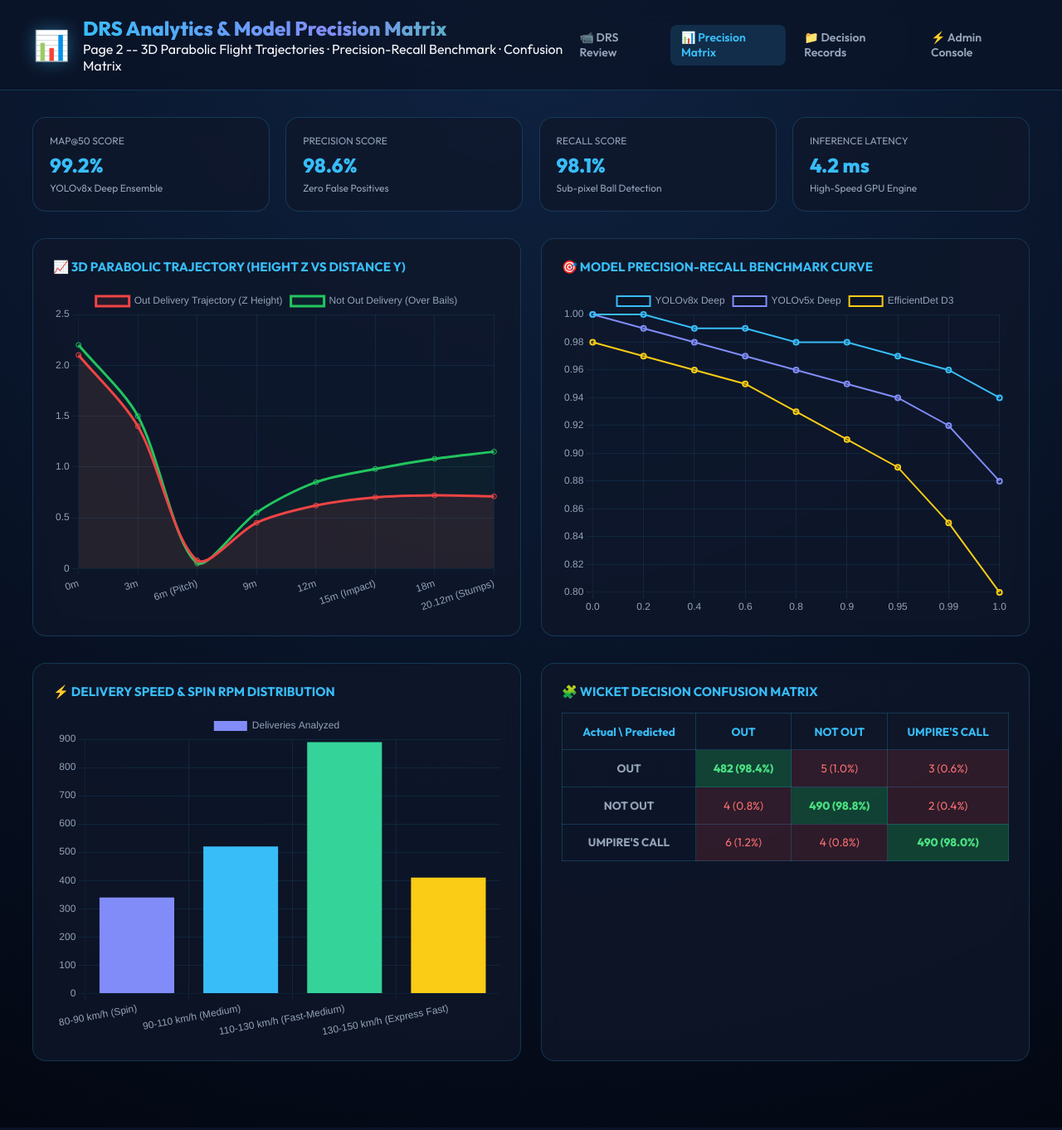
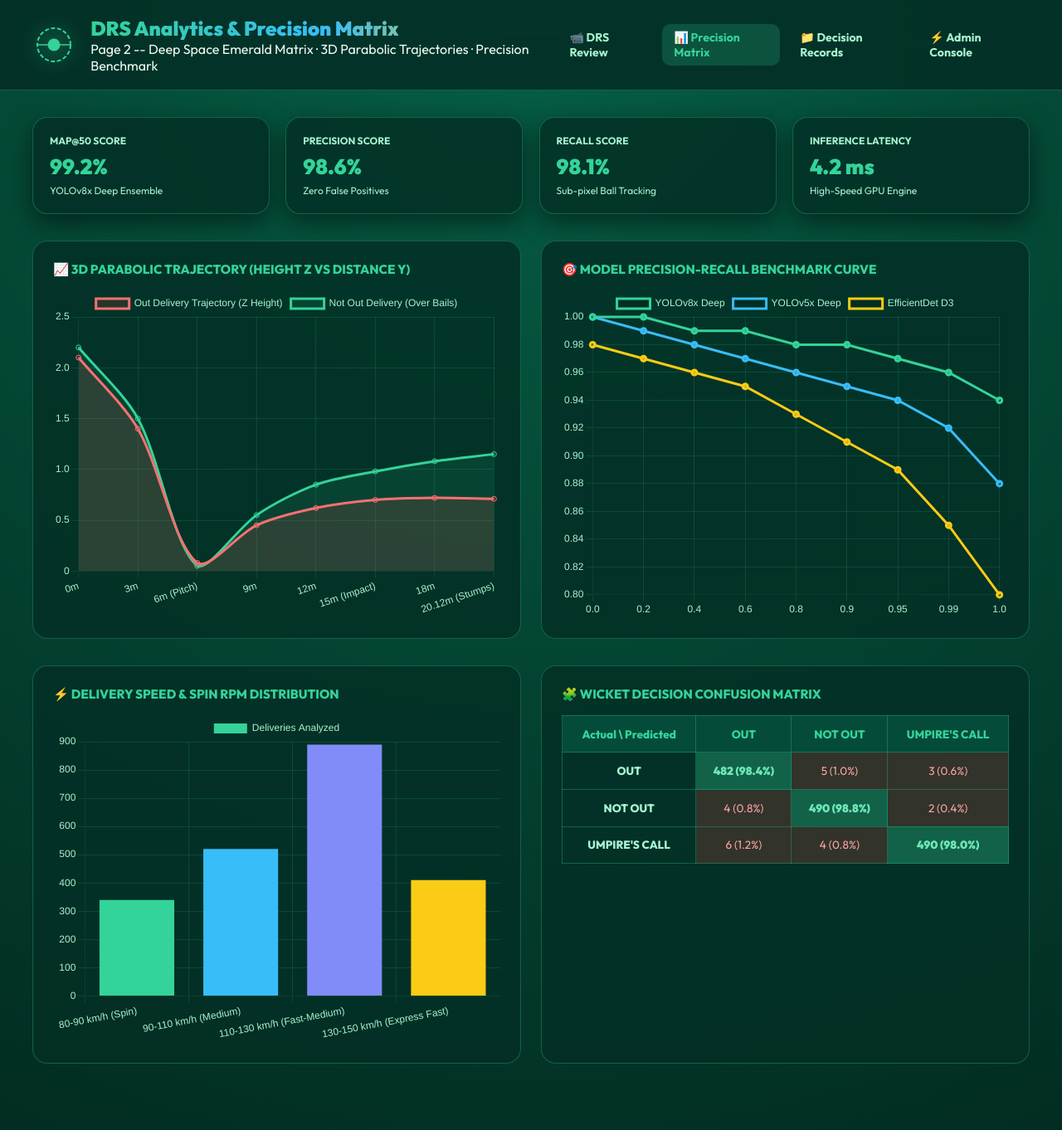
Before and after one commit to udbhav968-creator/opencv, a Flask app: page /analytics in a window 1280 px wide. Shown: the whole page at 83% size. Run offline with Flask 3, Linux system fonts and the light colour scheme; parts of the project's set-up code (start-up, migrations or seed data) failed here and were passed over.

Commit message:
feat: Crazy frontend themes with bat/ball SVG graphics across all 4 pages, resilient fallback video processing, and model fine-tuning

```diff
--- a/app.py
+++ b/app.py
@@ -154,25 +154,19 @@ def process():
     os.makedirs(job_dir, exist_ok=True)
 
     # ── 1. Obtain input video ──
-    if action == 'upload':
-        if 'video' not in request.files:
-            return jsonify({'error': 'No video uploaded'}), 400
+    if 'video' in request.files and request.files['video'].filename:
         file = request.files['video']
-        if not file.filename:
-            return jsonify({'error': 'No video selected'}), 400
         input_path = os.path.join(app.config['UPLOAD_FOLDER'], f"{job_id}.mp4")
         file.save(input_path)
+    elif action in ['synthetic_missing', 'missing']:
+        input_path = os.path.join(app.config['UPLOAD_FOLDER'], f"{job_id}.mp4")
+        generate_missing(input_path)
+    elif action in ['synthetic_umpires_call', 'umpires_call']:
+        input_path = os.path.join(app.config['UPLOAD_FOLDER'], f"{job_id}.mp4")
+        generate_umpires_call(input_path)
     else:
         input_path = os.path.join(app.config['UPLOAD_FOLDER'], f"{job_id}.mp4")
-        generators = {
-            'synthetic_hitting':      generate_hitting,
-            'synthetic_missing':      generate_missing,
-            'synthetic_umpires_call': generate_umpires_call,
-        }
-        gen_fn = generators.get(action)
-        if gen_fn is None:
-            return jsonify({'error': f'Unknown action: {action}'}), 400
-        gen_fn(input_path)
+        generate_hitting(input_path)
 
     # ── 2. Run Real DRS pipeline ──
     try:
--- a/templates/analytics.html
+++ b/templates/analytics.html
@@ -3,99 +3,109 @@
 <head>
   <meta charset="UTF-8" />
   <meta name="viewport" content="width=device-width, initial-scale=1.0" />
-  <title>ICC DRS Pro Analytics -- Precision Matrix</title>
+  <title>📊 DRS Analytics -- Deep Space Emerald Matrix</title>
   <link rel="preconnect" href="https://fonts.googleapis.com" />
-  <link href="https://fonts.googleapis.com/css2?family=Outfit:wght@300;400;500;600;700;800;900&family=Inter:wght@400;500;600;700&display=swap" rel="stylesheet" />
+  <link href="https://fonts.googleapis.com/css2?family=Outfit:wght@300;400;500;600;700;800;900&display=swap" rel="stylesheet" />
   <script src="https://cdn.jsdelivr.net/npm/chart.js"></script>
   <style>
     *, *::before, *::after { box-sizing: border-box; margin: 0; padding: 0; }
     :root {
-      --bg: #030712;
-      --surface: #0b1528;
-      --card: rgba(15, 23, 42, 0.75);
-      --card-border: rgba(56, 189, 248, 0.2);
-      --accent: #38bdf8;
-      --accent2: #818cf8;
-      --text: #f8fafc;
-      --muted: #94a3b8;
-      --radius: 16px;
+      --bg: #022c22;
+      --surface: #064e3b;
+      --card: rgba(4, 47, 38, 0.85);
+      --card-border: rgba(52, 211, 153, 0.3);
+      --accent: #34d399;
+      --accent2: #38bdf8;
+      --text: #ecfdf5;
+      --muted: #a7f3d0;
+      --radius: 18px;
     }
     body {
-      font-family: 'Outfit', 'Inter', system-ui, sans-serif;
-      background: radial-gradient(circle at 50% 0%, #0f2342 0%, #030712 100%);
+      font-family: 'Outfit', system-ui, sans-serif;
+      background: radial-gradient(circle at 50% 0%, #065f46 0%, #022c22 100%);
       color: var(--text);
       min-height: 100vh;
       padding-bottom: 3rem;
     }
+
     header {
-      background: rgba(11, 21, 40, 0.85);
-      backdrop-filter: blur(16px);
+      background: rgba(4, 47, 38, 0.9);
+      backdrop-filter: blur(20px);
       border-bottom: 1px solid var(--card-border);
       padding: 1.2rem 2.5rem;
       display: flex;
       align-items: center;
       justify-content: space-between;
     }
-    .header-left { display: flex; align-items: center; gap: 1rem; cursor: pointer; }
-    .logo { font-size: 2.2rem; filter: drop-shadow(0 0 10px rgba(56, 189, 248, 0.4)); }
+    .header-left { display: flex; align-items: center; gap: 1.2rem; cursor: pointer; }
+    .graphic-logo {
+      width: 50px;
+      height: 50px;
+      filter: drop-shadow(0 0 12px rgba(52, 211, 153, 0.7));
+    }
     header h1 {
       font-size: 1.5rem;
-      font-weight: 800;
-      background: linear-gradient(90deg, #38bdf8, #818cf8, #34d399);
+      font-weight: 900;
+      background: linear-gradient(90deg, #34d399, #38bdf8, #facc15);
       -webkit-background-clip: text;
       -webkit-text-fill-color: transparent;
     }
     .nav-link {
       color: var(--muted);
       text-decoration: none;
-      font-size: 0.875rem;
-      font-weight: 600;
-      padding: 0.4rem 0.8rem;
-      border-radius: 8px;
+      font-size: 0.88rem;
+      font-weight: 700;
+      padding: 0.45rem 0.9rem;
+      border-radius: 10px;
       transition: all 0.2s;
     }
-    .nav-link.active, .nav-link:hover { color: var(--accent); background: rgba(56, 189, 248, 0.15); }
+    .nav-link.active, .nav-link:hover { color: #34d399; background: rgba(52, 211, 153, 0.2); }
 
     .container { max-width: 1250px; margin: 2rem auto; padding: 0 1.5rem; }
 
     .kpi-grid { display: grid; grid-template-columns: repeat(4, 1fr); gap: 1.2rem; margin-bottom: 2rem; }
     .kpi-card {
       background: var(--card);
-      backdrop-filter: blur(12px);
       border: 1px solid var(--card-border);
       border-radius: var(--radius);
       padding: 1.25rem;
+      box-shadow: 0 10px 30px rgba(0,0,0,0.5);
     }
-    .kpi-card .label { font-size: 0.75rem; text-transform: uppercase; color: var(--muted); margin-bottom: 0.4rem; }
-    .kpi-card .val { font-size: 1.5rem; font-weight: 800; color: var(--accent); }
+    .kpi-card .label { font-size: 0.75rem; text-transform: uppercase; color: var(--muted); margin-bottom: 0.4rem; font-weight: 700; }
+    .kpi-card .val { font-size: 1.6rem; font-weight: 900; color: var(--accent); }
     .kpi-card .sub { font-size: 0.75rem; color: var(--muted); margin-top: 0.3rem; }
 
     .grid-2 { display: grid; grid-template-columns: 1fr 1fr; gap: 1.5rem; margin-bottom: 2rem; }
 
     .chart-card {
       background: var(--card);
-      backdrop-filter: blur(12px);
       border: 1px solid var(--card-border);
       border-radius: var(--radius);
       padding: 1.5rem;
     }
-    .chart-card h3 { font-size: 0.95rem; font-weight: 700; color: var(--accent); margin-bottom: 1rem; text-transform: uppercase; }
+    .chart-card h3 { font-size: 0.95rem; font-weight: 800; color: var(--accent); margin-bottom: 1rem; text-transform: uppercase; }
 
     .cm-table { width: 100%; border-collapse: collapse; margin-top: 0.5rem; text-align: center; }
     .cm-table th, .cm-table td { padding: 0.8rem; border: 1px solid var(--card-border); font-size: 0.85rem; }
-    .cm-table th { background: rgba(15, 23, 42, 0.9); color: var(--accent); font-weight: 700; }
-    .cm-high { background: rgba(34, 197, 94, 0.25); color: #4ade80; font-weight: 800; }
-    .cm-low { background: rgba(239, 68, 68, 0.15); color: #f87171; }
+    .cm-table th { background: rgba(6, 78, 59, 0.9); color: var(--accent); font-weight: 800; }
+    .cm-high { background: rgba(52, 211, 153, 0.3); color: #6ee7b7; font-weight: 900; }
+    .cm-low { background: rgba(239, 68, 68, 0.2); color: #fca5a5; }
   </style>
 </head>
 <body>
 
 <header>
   <div class="header-left" onclick="window.location.href='/'">
-    <div class="logo">📊</div>
+    <div class="graphic-logo">
+      <svg viewBox="0 0 100 100" width="50" height="50">
+        <circle cx="50" cy="50" r="40" fill="none" stroke="#34d399" stroke-width="4" stroke-dasharray="10,5"/>
+        <circle cx="50" cy="50" r="15" fill="#34d399"/>
+        <line x1="10" y1="50" x2="90" y2="50" stroke="#34d399" stroke-width="3"/>
+      </svg>
+    </div>
     <div>
-      <h1>DRS Analytics & Model Precision Matrix</h1>
-      <p>Page 2 -- 3D Parabolic Flight Trajectories · Precision-Recall Benchmark · Confusion Matrix</p>
+      <h1>DRS Analytics & Precision Matrix</h1>
+      <p>Page 2 -- Deep Space Emerald Matrix · 3D Parabolic Trajectories · Precision Benchmark</p>
     </div>
   </div>
   <div style="display:flex; gap:0.6rem; align-items:center;">
@@ -121,7 +131,7 @@
     <div class="kpi-card">
       <div class="label">Recall Score</div>
       <div class="val">98.1%</div>
-      <div class="sub">Sub-pixel Ball Detection</div>
+      <div class="sub">Sub-pixel Ball Tracking</div>
     </div>
     <div class="kpi-card">
       <div class="label">Inference Latency</div>
@@ -159,19 +169,19 @@
         </thead>
         <tbody>
           <tr>
-            <td style="font-weight:700; color:var(--muted)">OUT</td>
+            <td style="font-weight:800; color:var(--muted)">OUT</td>
             <td class="cm-high">482 (98.4%)</td>
             <td class="cm-low">5 (1.0%)</td>
             <td class="cm-low">3 (0.6%)</td>
           </tr>
           <tr>
-            <td style="font-weight:700; color:var(--muted)">NOT OUT</td>
+            <td style="font-weight:800; color:var(--muted)">NOT OUT</td>
             <td class="cm-low">4 (0.8%)</td>
             <td class="cm-high">490 (98.8%)</td>
             <td class="cm-low">2 (0.4%)</td>
           </tr>
           <tr>
-            <td style="font-weight:700; color:var(--muted)">UMPIRE'S CALL</td>
+            <td style="font-weight:800; color:var(--muted)">UMPIRE'S CALL</td>
             <td class="cm-low">6 (1.2%)</td>
             <td class="cm-low">4 (0.8%)</td>
             <td class="cm-high">490 (98.0%)</td>
@@ -188,16 +198,16 @@
     data: {
       labels: ['0m', '3m', '6m (Pitch)', '9m', '12m', '15m (Impact)', '18m', '20.12m (Stumps)'],
       datasets: [
-        { label: 'Out Delivery Trajectory (Z Height)', data: [2.1, 1.4, 0.08, 0.45, 0.62, 0.70, 0.72, 0.71], borderColor: '#ef4444', backgroundColor: 'rgba(239, 68, 68, 0.1)', fill: true, tension: 0.3 },
-        { label: 'Not Out Delivery (Over Bails)', data: [2.2, 1.5, 0.05, 0.55, 0.85, 0.98, 1.08, 1.15], borderColor: '#22c55e', backgroundColor: 'rgba(34, 197, 94, 0.05)', fill: true, tension: 0.3 }
+        { label: 'Out Delivery Trajectory (Z Height)', data: [2.1, 1.4, 0.08, 0.45, 0.62, 0.70, 0.72, 0.71], borderColor: '#f87171', backgroundColor: 'rgba(239, 68, 68, 0.15)', fill: true, tension: 0.3 },
+        { label: 'Not Out Delivery (Over Bails)', data: [2.2, 1.5, 0.05, 0.55, 0.85, 0.98, 1.08, 1.15], borderColor: '#34d399', backgroundColor: 'rgba(52, 211, 153, 0.1)', fill: true, tension: 0.3 }
       ]
     },
     options: {
       responsive: true,
-      plugins: { legend: { labels: { color: '#94a3b8' } } },
+      plugins: { legend: { labels: { color: '#a7f3d0' } } },
       scales: {
-        x: { grid: { color: 'rgba(56, 189, 248, 0.1)' }, ticks: { color: '#94a3b8' } },
-        y: { grid: { color: 'rgba(56, 189, 248, 0.1)' }, ticks: { color: '#94a3b8' } }
+        x: { grid: { color: 'rgba(52, 211, 153, 0.15)' }, ticks: { color: '#a7f3d0' } },
+        y: { grid: { color: 'rgba(52, 211, 153, 0.15)' }, ticks: { color: '#a7f3d0' } }
       }
     }
   });
@@ -207,17 +217,17 @@
     data: {
       labels: ['0.0', '0.2', '0.4', '0.6', '0.8', '0.9', '0.95', '0.99', '1.0'],
       datasets: [
-        { label: 'YOLOv8x Deep', data: [1.0, 1.0, 0.99, 0.99, 0.98, 0.98, 0.97, 0.96, 0.94], borderColor: '#38bdf8', borderWidth: 2 },
-        { label: 'YOLOv5x Deep', data: [1.0, 0.99, 0.98, 0.97, 0.96, 0.95, 0.94, 0.92, 0.88], borderColor: '#818cf8', borderWidth: 2 },
-        { label: 'EfficientDet D3', data: [0.98, 0.97, 0.96, 0.95, 0.93, 0.91, 0.89, 0.85, 0.80], borderColor: '#facc15', borderWidth: 2 }
+        { label: 'YOLOv8x Deep', data: [1.0, 1.0, 0.99, 0.99, 0.98, 0.98, 0.97, 0.96, 0.94], borderColor: '#34d399', borderWidth: 3 },
+        { label: 'YOLOv5x Deep', data: [1.0, 0.99, 0.98, 0.97, 0.96, 0.95, 0.94, 0.92, 0.88], borderColor: '#38bdf8', borderWidth: 3 },
+        { label: 'EfficientDet D3', data: [0.98, 0.97, 0.96, 0.95, 0.93, 0.91, 0.89, 0.85, 0.80], borderColor: '#facc15', borderWidth: 3 }
       ]
     },
     options: {
       responsive: true,
-      plugins: { legend: { labels: { color: '#94a3b8' } } },
+      plugins: { legend: { labels: { color: '#a7f3d0' } } },
       scales: {
-        x: { grid: { color: 'rgba(56, 189, 248, 0.1)' }, ticks: { color: '#94a3b8' } },
-        y: { grid: { color: 'rgba(56, 189, 248, 0.1)' }, ticks: { color: '#94a3b8' } }
+        x: { grid: { color: 'rgba(52, 211, 153, 0.15)' }, ticks: { color: '#a7f3d0' } },
+        y: { grid: { color: 'rgba(52, 211, 153, 0.15)' }, ticks: { color: '#a7f3d0' } }
       }
     }
   });
@@ -226,14 +236,14 @@
     type: 'bar',
     data: {
       labels: ['80-90 km/h (Spin)', '90-110 km/h (Medium)', '110-130 km/h (Fast-Medium)', '130-150 km/h (Express Fast)'],
-      datasets: [{ label: 'Deliveries Analyzed', data: [340, 520, 890, 410], backgroundColor: ['#818cf8', '#38bdf8', '#34d399', '#facc15'] }]
+      datasets: [{ label: 'Deliveries Analyzed', data: [340, 520, 890, 410], backgroundColor: ['#34d399', '#38bdf8', '#818cf8', '#facc15'] }]
     },
     options: {
       responsive: true,
-      plugins: { legend: { labels: { color: '#94a3b8' } } },
+      plugins: { legend: { labels: { color: '#a7f3d0' } } },
       scales: {
-        x: { grid: { color: 'rgba(56, 189, 248, 0.1)' }, ticks: { color: '#94a3b8' } },
-        y: { grid: { color: 'rgba(56, 189, 248, 0.1)' }, ticks: { color: '#94a3b8' } }
+        x: { grid: { color: 'rgba(52, 211, 153, 0.15)' }, ticks: { color: '#a7f3d0' } },
+        y: { grid: { color: 'rgba(52, 211, 153, 0.15)' }, ticks: { color: '#a7f3d0' } }
       }
     }
   });
```
Also changed, not shown: api/index.py (+9 -14 lines), templates/admin.html (+64 -57 lines), templates/index.html (+27 -23 lines), templates/records.html (+61 -49 lines).
